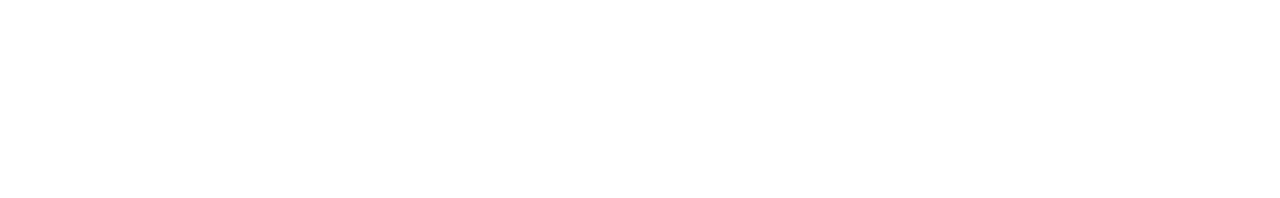
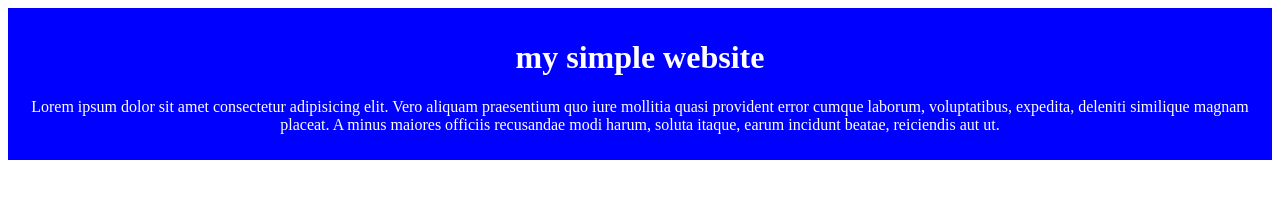
Before and after one commit to palashweb-7/my-simple-github-repo, a plain HTML site: page index.html in a window 1280 px wide. Drawn offline with Linux system fonts and the light colour scheme.

Commit message:
two part add

```diff
--- a/index.html
+++ b/index.html
@@ -4,8 +4,13 @@
     <meta charset="UTF-8">
     <meta name="viewport" content="width=device-width, initial-scale=1.0">
     <title>my simple github repo</title>
+    <link rel="stylesheet" href="style/style.css">
 </head>
 <body>
-
+   <div>
+     <h1>my simple website</h1>
+     <p>Lorem ipsum dolor sit amet consectetur
+         adipisicing elit. Vero aliquam praesentium quo iure mollitia quasi provident error cumque laborum, voluptatibus, expedita, deleniti similique magnam placeat. A minus maiores officiis recusandae modi harum, soluta itaque, earum incidunt beatae, reiciendis aut ut.</p>
+   </div>
 </body>
 </html>
--- /dev/null
+++ b/style/style.css
@@ -0,0 +1,6 @@
+div{
+    background-color: blue;
+    padding: 10px;
+    color: white;
+    text-align: center;
+}
```
